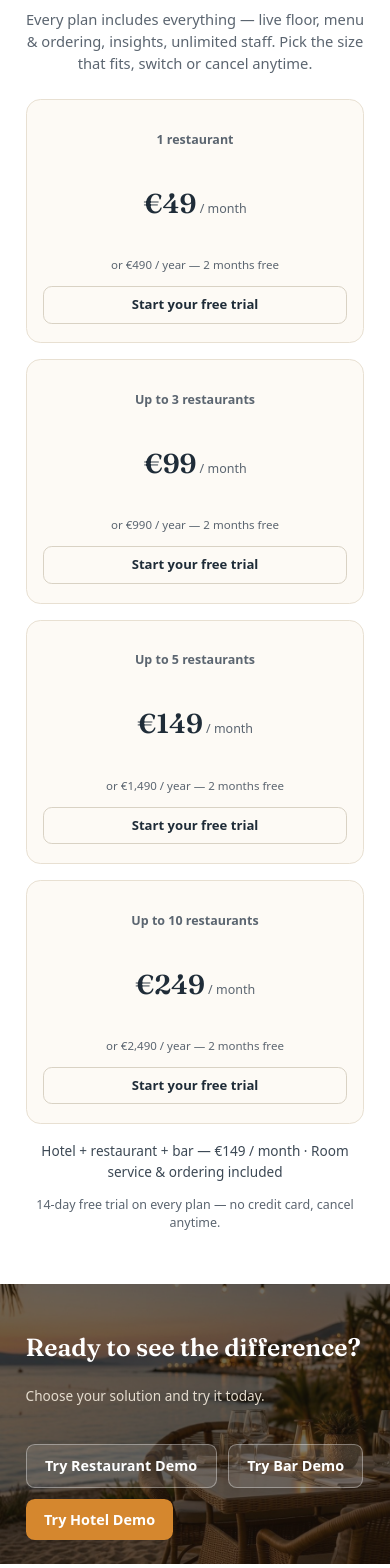
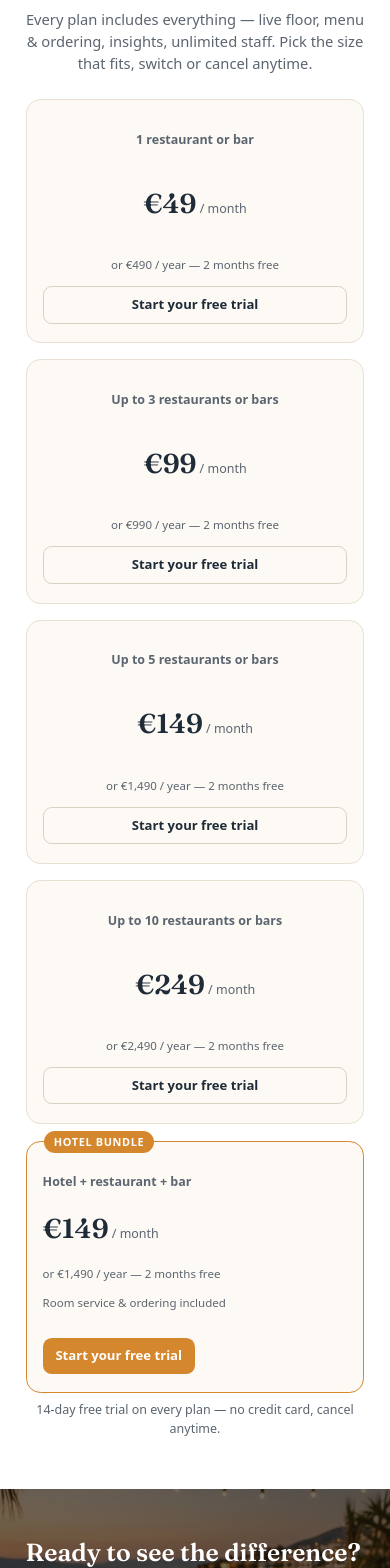
Before and after one commit to TegnerM/MyTableView, a Next.js app: page / in a window 390 px wide. Shown: the part 4060-5628 px from the top of the page. Built offline with nearby package versions, Linux system fonts and the light colour scheme; no server answers.

Commit message:
Pricing covers bars and hotel with own card+button; demo staff screens match overviews

```diff
--- a/src/app/home.css
+++ b/src/app/home.css
@@ -585,6 +585,49 @@
   padding: 0.5rem 0.8rem;
 }
 
+/* The hotel bundle card — full-width, highlighted, its own button. */
+.lp-price-hotel {
+  position: relative;
+  margin-top: 1.1rem;
+  border: 1.5px solid var(--lp-orange);
+  text-align: left;
+}
+
+.lp-price-badge {
+  position: absolute;
+  top: -0.7rem;
+  left: 1.1rem;
+  padding: 0.18rem 0.6rem;
+  background: var(--lp-orange);
+  color: #ffffff;
+  font-size: 0.68rem;
+  font-weight: 800;
+  letter-spacing: 0.06em;
+  text-transform: uppercase;
+  border-radius: 999px;
+}
+
+.lp-price-hotel-in {
+  display: flex;
+  align-items: center;
+  gap: 1.2rem;
+}
+
+.lp-price-hotel-in > div {
+  flex: 1 1 auto;
+}
+
+.lp-price-hotel .lp-btn {
+  flex: 0 0 auto;
+}
+
+@media (max-width: 700px) {
+  .lp-price-hotel-in {
+    flex-direction: column;
+    align-items: flex-start;
+  }
+}
+
 .lp-price-hotel-note {
   text-align: center;
   margin-top: 1.1rem;
--- a/src/app/page.tsx
+++ b/src/app/page.tsx
@@ -69,6 +69,7 @@ export default async function HomePage({ searchParams }: PageProps) {
     );
 
   const hotelMonthly = PLANS.find((plan) => plan.key === "hotel-monthly");
+  const hotelYearly = PLANS.find((plan) => plan.key === "hotel-yearly");
 
   const solutions = [
     {
@@ -343,11 +344,35 @@ export default async function HomePage({ searchParams }: PageProps) {
                 </article>
               ))}
             </div>
+            {/* The hotel bundle gets its own card and its own button —
+                same weight as the restaurant/bar tiers. */}
             {hotelMonthly ? (
-              <p className="lp-price-hotel-note">
-                {t.pricing.hotelTier} — {euro(hotelMonthly.amount)}{" "}
-                {t.pricing.perMonth} · {t.pricing.hotelIncluded}
-              </p>
+              <article className="lp-price-card lp-price-hotel">
+                <span className="lp-price-badge">{t.pricing.hotelBadge}</span>
+                <div className="lp-price-hotel-in">
+                  <div>
+                    <p className="lp-price-tier">{t.pricing.hotelTier}</p>
+                    <p className="lp-price-main">
+                      <strong className={fraunces.className}>
+                        {euro(hotelMonthly.amount)}
+                      </strong>
+                      <span>{t.pricing.perMonth}</span>
+                    </p>
+                    {hotelYearly ? (
+                      <p className="lp-price-year">
+                        {t.pricing.yearlyLine.replace(
+                          "{price}",
+                          euro(hotelYearly.amount)
+                        )}
+                      </p>
+                    ) : null}
+                    <p className="lp-price-year">{t.pricing.hotelIncluded}</p>
+                  </div>
+                  <Link href="/staff/sign-up" className="lp-btn lp-btn-orange">
+                    {t.pricing.cta}
+                  </Link>
+                </div>
+              </article>
             ) : null}
             <p className="lp-pricing-foot">{t.pricing.foot}</p>
           </div>
--- a/src/lib/i18n/landing.ts
+++ b/src/lib/i18n/landing.ts
@@ -97,8 +97,8 @@ const EN = {
     hotelIncluded: "Room service & ordering included",
     title: "Simple pricing",
     sub: "Every plan includes everything — live floor, menu & ordering, insights, unlimited staff. Pick the size that fits, switch or cancel anytime.",
-    tier1: "1 restaurant",
-    tierN: "Up to {n} restaurants",
+    tier1: "1 restaurant or bar",
+    tierN: "Up to {n} restaurants or bars",
     perMonth: "/ month",
     yearlyLine: "or {price} / year — 2 months free",
     cta: "Start your free trial",
@@ -200,8 +200,8 @@ const ES: LandingStrings = {
     hotelIncluded: "Servicio de habitaciones y pedidos incluidos",
     title: "Precios sencillos",
     sub: "Todos los planes lo incluyen todo — sala en vivo, carta y pedidos, estadísticas y personal ilimitado. Elige el tamaño que encaje, cambia o cancela cuando quieras.",
-    tier1: "1 restaurante",
-    tierN: "Hasta {n} restaurantes",
+    tier1: "1 restaurante o bar",
+    tierN: "Hasta {n} restaurantes o bares",
     perMonth: "/ mes",
     yearlyLine: "o {price} / año — 2 meses gratis",
     cta: "Empieza tu prueba gratis",
@@ -301,8 +301,8 @@ const DA: LandingStrings = {
     hotelIncluded: "Roomservice og bestilling inkluderet",
     title: "Enkle priser",
     sub: "Alle planer indeholder alt — live bordplan, menu og bestilling, indsigt og ubegrænset personale. Vælg størrelsen der passer, skift eller opsig når som helst.",
-    tier1: "1 restaurant",
-    tierN: "Op til {n} restauranter",
+    tier1: "1 restaurant eller bar",
+    tierN: "Op til {n} restauranter eller barer",
     perMonth: "/ måned",
     yearlyLine: "eller {price} / år — 2 måneder gratis",
     cta: "Start din gratis prøveperiode",
@@ -402,8 +402,8 @@ const SV: LandingStrings = {
     hotelIncluded: "Roomservice och beställning ingår",
     title: "Enkla priser",
     sub: "Alla planer innehåller allt — live bordskarta, meny och beställning, insikter och obegränsad personal. Välj storleken som passar, byt eller avsluta när som helst.",
-    tier1: "1 restaurang",
-    tierN: "Upp till {n} restauranger",
+    tier1: "1 restaurang eller bar",
+    tierN: "Upp till {n} restauranger eller barer",
     perMonth: "/ månad",
     yearlyLine: "eller {price} / år — 2 månader gratis",
     cta: "Starta din gratisperiod",
@@ -503,8 +503,8 @@ const NO: LandingStrings = {
     hotelIncluded: "Romservice og bestilling inkludert",
     title: "Enkle priser",
     sub: "Alle planer inneholder alt — live bordkart, meny og bestilling, innsikt og ubegrenset personale. Velg størrelsen som passer, bytt eller avslutt når som helst.",
-    tier1: "1 restaurant",
-    tierN: "Opptil {n} restauranter",
+    tier1: "1 restaurant eller bar",
+    tierN: "Opptil {n} restauranter eller barer",
     perMonth: "/ måned",
     yearlyLine: "eller {price} / år — 2 måneder gratis",
     cta: "Start din gratisperiode",
@@ -604,8 +604,8 @@ const DE: LandingStrings = {
     hotelIncluded: "Zimmerservice & Bestellung inklusive",
     title: "Einfache Preise",
     sub: "Jeder Plan enthält alles — Live-Tischplan, Speisekarte & Bestellung, Auswertung und unbegrenztes Personal. Wählen Sie die passende Größe, wechseln oder kündigen Sie jederzeit.",
-    tier1: "1 Restaurant",
-    tierN: "Bis zu {n} Restaurants",
+    tier1: "1 Restaurant oder Bar",
+    tierN: "Bis zu {n} Restaurants oder Bars",
     perMonth: "/ Monat",
     yearlyLine: "oder {price} / Jahr — 2 Monate gratis",
     cta: "Kostenlos testen",
@@ -705,8 +705,8 @@ const NL: LandingStrings = {
     hotelIncluded: "Roomservice en bestellen inbegrepen",
     title: "Eenvoudige prijzen",
     sub: "Elk abonnement bevat alles — live plattegrond, menukaart en bestellen, inzichten en onbeperkt personeel. Kies de maat die past, wissel of zeg op wanneer je wilt.",
-    tier1: "1 restaurant",
-    tierN: "Tot {n} restaurants",
+    tier1: "1 restaurant of bar",
+    tierN: "Tot {n} restaurants of bars",
     perMonth: "/ maand",
     yearlyLine: "of {price} / jaar — 2 maanden gratis",
     cta: "Start je gratis proefperiode",
@@ -806,8 +806,8 @@ const FR: LandingStrings = {
     hotelIncluded: "Room service et commande inclus",
     title: "Des tarifs simples",
     sub: "Chaque formule comprend tout — plan de salle en direct, carte et commandes, statistiques et personnel illimité. Choisissez la taille qui convient, changez ou résiliez à tout moment.",
-    tier1: "1 restaurant",
-    tierN: "Jusqu'à {n} restaurants",
+    tier1: "1 restaurant ou bar",
+    tierN: "Jusqu'à {n} restaurants ou bars",
     perMonth: "/ mois",
     yearlyLine: "ou {price} / an — 2 mois offerts",
     cta: "Commencer l'essai gratuit",
```
Also changed, not shown: src/app/demo/demo-live.css (+13 -0 lines), src/components/demo/LiveDemoPanels.tsx (+29 -9 lines).
